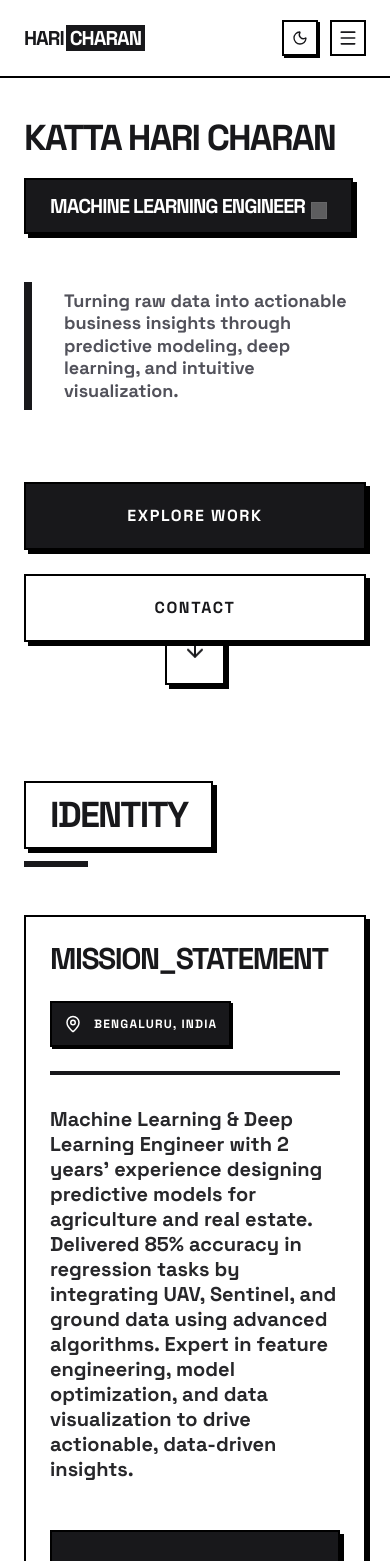
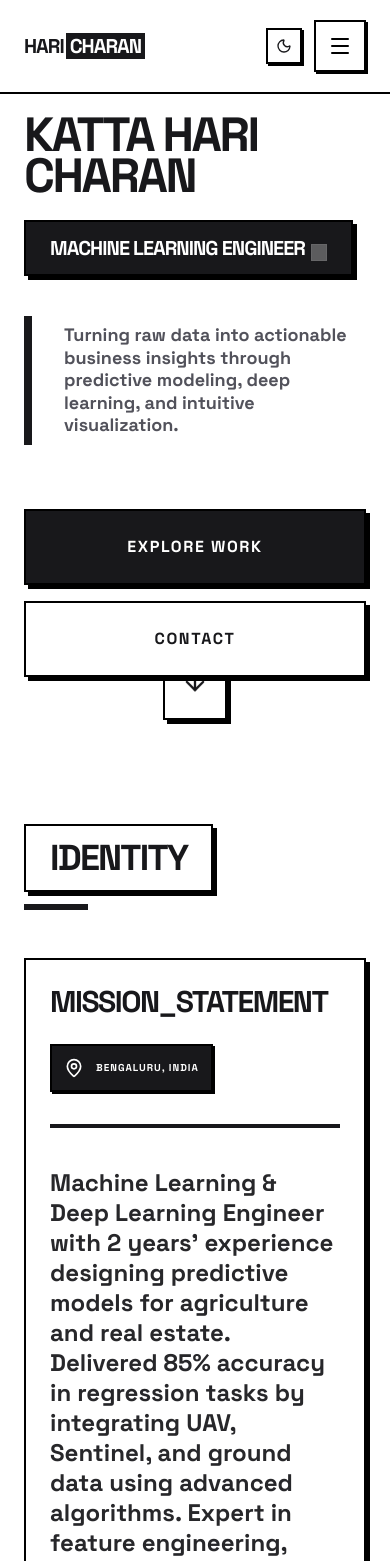
Before and after one commit to haricharnbytes/portfolio, a React (Vite) app: page / in a window 390 px wide. Shown: the top 1561 px of the page. Built offline with nearby package versions, Linux system fonts and the light colour scheme.

Commit message:
Enhance UI and scrolling experience

```diff
--- a/components/About.tsx
+++ b/components/About.tsx
@@ -6,29 +6,29 @@ import { MapPin, Target } from 'lucide-react';
 export const About: React.FC = () => {
   return (
     <Section id="about" title="Identity">
-      <div className="flex flex-col gap-12 items-start max-w-5xl mx-auto">
+      <div className="flex flex-col gap-10 items-start max-w-5xl mx-auto w-full">
         <div className="w-full">
-          <div className="bg-white dark:bg-zinc-900 brutal-border shadow-brutal dark:shadow-brutal-white p-6 md:p-12">
-            <div className="flex flex-col md:flex-row md:items-center justify-between gap-6 mb-8 border-b-4 border-zinc-900 dark:border-white pb-6">
+          <div className="bg-white dark:bg-zinc-900 brutal-border shadow-brutal dark:shadow-brutal-white p-6 sm:p-10 md:p-12">
+            <div className="flex flex-col md:flex-row md:items-center justify-between gap-6 mb-10 border-b-4 border-zinc-900 dark:border-white pb-8">
               <h3 className="text-3xl md:text-4xl font-black uppercase tracking-tighter text-zinc-900 dark:text-white">
                 Mission_Statement
               </h3>
-              <div className="p-3 brutal-border bg-zinc-900 text-white dark:bg-white dark:text-zinc-900 shadow-brutal-sm dark:shadow-brutal-white inline-flex items-center gap-3 font-black uppercase text-xs tracking-widest self-start md:self-center">
-                <MapPin size={18} />
+              <div className="p-3 brutal-border bg-zinc-900 text-white dark:bg-white dark:text-zinc-900 shadow-brutal-sm dark:shadow-brutal-white inline-flex items-center gap-3 font-black uppercase text-[10px] tracking-widest self-start md:self-center">
+                <MapPin size={20} />
                 {ABOUT_DATA.location}
               </div>
             </div>
 
-            <p className="text-xl md:text-3xl font-bold text-zinc-800 dark:text-zinc-200 leading-tight mb-12">
+            <p className="text-2xl sm:text-3xl font-bold text-zinc-800 dark:text-zinc-200 leading-tight mb-12">
               {ABOUT_DATA.bio}
             </p>
 
-            <div className="p-8 bg-zinc-900 text-white dark:bg-white dark:text-zinc-900 brutal-border shadow-brutal transition-all hover:translate-y-[-4px] hover:translate-x-[4px]">
-              <h4 className="text-2xl font-black uppercase tracking-tighter mb-4 flex items-center">
-                <Target size={24} className="mr-4 text-zinc-400 dark:text-zinc-600" />
+            <div className="p-8 bg-zinc-900 text-white dark:bg-white dark:text-zinc-900 brutal-border shadow-brutal transition-all sm:hover:translate-y-[-4px] sm:hover:translate-x-[4px]">
+              <h4 className="text-2xl font-black uppercase tracking-tighter mb-5 flex items-center">
+                <Target size={28} className="mr-4 text-zinc-400 dark:text-zinc-600" />
                 Objectives
               </h4>
-              <p className="text-lg md:text-xl font-bold opacity-90 leading-snug">
+              <p className="text-lg sm:text-xl font-bold opacity-90 leading-snug">
                 {ABOUT_DATA.goals}
               </p>
             </div>
--- a/components/Footer.tsx
+++ b/components/Footer.tsx
@@ -3,51 +3,51 @@ import { SOCIAL_LINKS } from '../constants';
 
 export const Footer: React.FC = () => {
   return (
-    <footer className="bg-white dark:bg-zinc-950 border-t-8 border-zinc-900 dark:border-white py-20 px-6">
+    <footer className="bg-white dark:bg-zinc-950 border-t-8 border-zinc-900 dark:border-white py-16 px-6">
       <div className="max-w-7xl mx-auto flex flex-col items-center text-center">
-        <div className="mb-12">
-          <span className="text-6xl md:text-8xl font-black text-zinc-900 dark:text-white uppercase tracking-tighter">
+        <div className="mb-10 w-full overflow-hidden">
+          <span className="text-5xl sm:text-7xl md:text-8xl font-black text-zinc-900 dark:text-white uppercase tracking-tighter block leading-none">
             HARI<span className="outline-text"> CHARAN</span>
           </span>
         </div>
 
-        <div className="grid grid-cols-2 md:grid-cols-4 gap-8 mb-20 w-full max-w-4xl">
-           <div className="p-8 brutal-border bg-zinc-50 dark:bg-zinc-900">
-              <p className="text-[10px] font-black uppercase mb-4 opacity-50">Focus_Area</p>
-              <p className="font-bold uppercase tracking-tight">Machine Learning</p>
+        <div className="grid grid-cols-2 md:grid-cols-4 gap-4 md:gap-8 mb-16 w-full max-w-4xl">
+           <div className="p-6 md:p-8 brutal-border bg-zinc-50 dark:bg-zinc-900 flex flex-col justify-center items-center">
+              <p className="text-[10px] font-black uppercase mb-3 opacity-50">Focus_Area</p>
+              <p className="font-bold uppercase tracking-tight text-sm sm:text-base">Machine Learning</p>
            </div>
-           <div className="p-8 brutal-border bg-zinc-50 dark:bg-zinc-900">
-              <p className="text-[10px] font-black uppercase mb-4 opacity-50">Stack_Main</p>
-              <p className="font-bold uppercase tracking-tight">Python / PyTorch</p>
+           <div className="p-6 md:p-8 brutal-border bg-zinc-50 dark:bg-zinc-900 flex flex-col justify-center items-center">
+              <p className="text-[10px] font-black uppercase mb-3 opacity-50">Stack_Main</p>
+              <p className="font-bold uppercase tracking-tight text-sm sm:text-base">Python / PyTorch</p>
            </div>
-           <div className="p-8 brutal-border bg-zinc-50 dark:bg-zinc-900">
-              <p className="text-[10px] font-black uppercase mb-4 opacity-50">Region</p>
-              <p className="font-bold uppercase tracking-tight">Bengaluru, IN</p>
+           <div className="p-6 md:p-8 brutal-border bg-zinc-50 dark:bg-zinc-900 flex flex-col justify-center items-center">
+              <p className="text-[10px] font-black uppercase mb-3 opacity-50">Region</p>
+              <p className="font-bold uppercase tracking-tight text-sm sm:text-base">Bengaluru, IN</p>
            </div>
-           <div className="p-8 brutal-border bg-zinc-50 dark:bg-zinc-900">
-              <p className="text-[10px] font-black uppercase mb-4 opacity-50">Year</p>
-              <p className="font-bold uppercase tracking-tight">2025</p>
+           <div className="p-6 md:p-8 brutal-border bg-zinc-50 dark:bg-zinc-900 flex flex-col justify-center items-center">
+              <p className="text-[10px] font-black uppercase mb-3 opacity-50">Year</p>
+              <p className="font-bold uppercase tracking-tight text-sm sm:text-base">2025</p>
            </div>
         </div>
 
-        <div className="w-full flex flex-col md:flex-row items-center justify-between pt-12 border-t-2 border-zinc-200 dark:border-zinc-800 gap-10">
-          <div className="flex flex-wrap justify-center gap-4">
+        <div className="w-full flex flex-col md:flex-row items-center justify-between pt-10 border-t-2 border-zinc-200 dark:border-zinc-800 gap-10">
+          <div className="flex flex-wrap justify-center gap-5">
             {SOCIAL_LINKS.map((link) => (
               <a
                 key={link.platform}
                 href={link.url}
-                className="flex items-center gap-3 px-4 py-2 brutal-border bg-white dark:bg-zinc-900 shadow-brutal-sm dark:shadow-brutal-white hover:bg-zinc-900 hover:text-white dark:hover:bg-white dark:hover:text-zinc-900 transition-all transform hover:-translate-y-1 hover:translate-x-1"
+                className="flex items-center gap-3 px-5 py-3 brutal-border bg-white dark:bg-zinc-900 shadow-brutal-sm dark:shadow-brutal-white hover:bg-zinc-900 hover:text-white dark:hover:bg-white dark:hover:text-zinc-900 transition-all transform hover:-translate-y-1 hover:translate-x-1 min-h-[48px] min-w-[48px] justify-center"
                 aria-label={link.platform}
               >
                 {link.icon}
-                <span className="text-[10px] font-black uppercase tracking-widest hidden sm:inline">
+                <span className="text-[10px] font-black uppercase tracking-widest">
                   {link.platform}
                 </span>
               </a>
             ))}
           </div>
 
-          <div className="text-[10px] font-black uppercase tracking-[0.3em] opacity-40">
+          <div className="text-[10px] font-black uppercase tracking-[0.3em] opacity-40 py-4">
             © Katta Hari Charan
           </div>
         </div>
--- a/components/Hero.tsx
+++ b/components/Hero.tsx
@@ -42,44 +42,41 @@ const TypingEffect = ({ words }: { words: string[] }) => {
 
 export const Hero: React.FC = () => {
   return (
-    <div className="relative min-h-[85vh] flex items-center justify-center pt-24 pb-12 overflow-hidden transition-colors duration-500">
-      {/* Background is clean and minimalist */}
-
+    <div className="relative min-h-[90vh] flex items-center justify-center pt-24 pb-16 overflow-hidden transition-colors duration-500">
       <div className="max-w-7xl px-6 relative z-10 w-full">
         <div className="flex flex-col items-start text-left">
           <div className="relative group cursor-default mb-6 w-full animate-fade-in">
-            {/* Layered text shadow effect for depth on hover using subtle grey */}
             <span
-              className="absolute inset-0 text-4xl sm:text-6xl md:text-8xl lg:text-[9.5rem] font-black text-transparent uppercase tracking-tighter leading-[0.85] select-none transition-all duration-500 group-hover:translate-x-3 group-hover:translate-y-3 group-hover:text-zinc-400/20 dark:group-hover:text-zinc-600/20"
+              className="absolute inset-0 text-5xl sm:text-6xl md:text-8xl lg:text-[9.5rem] font-black text-transparent uppercase tracking-tighter leading-[0.85] select-none transition-all duration-500 group-hover:translate-x-3 group-hover:translate-y-3 group-hover:text-zinc-400/20 dark:group-hover:text-zinc-600/20"
               aria-hidden="true"
             >
               {HERO_DATA.name}
             </span>
 
-            <h1 className="relative text-4xl sm:text-6xl md:text-8xl lg:text-[9.5rem] font-black text-zinc-900 dark:text-white uppercase tracking-tighter leading-[0.85] transition-all duration-300 whitespace-nowrap group-hover:text-zinc-500 dark:group-hover:text-zinc-400">
+            <h1 className="relative text-5xl sm:text-6xl md:text-8xl lg:text-[9.5rem] font-black text-zinc-900 dark:text-white uppercase tracking-tighter leading-[0.85] transition-all duration-300 group-hover:text-zinc-500 dark:group-hover:text-zinc-400">
               {HERO_DATA.name}
             </h1>
           </div>
 
-          <div className="text-xl md:text-4xl font-black uppercase tracking-tighter mb-12 h-14 md:h-16 flex items-center bg-zinc-900 text-white dark:bg-white dark:text-zinc-900 px-6 brutal-border shadow-brutal dark:shadow-brutal-white transition-all transform hover:scale-[1.02] animate-fade-in delay-100">
+          <div className="text-xl md:text-4xl font-black uppercase tracking-tighter mb-10 h-14 md:h-16 flex items-center bg-zinc-900 text-white dark:bg-white dark:text-zinc-900 px-6 brutal-border shadow-brutal dark:shadow-brutal-white transition-all transform hover:scale-[1.02] animate-fade-in delay-100">
              <TypingEffect words={HERO_DATA.roles} />
           </div>
 
-          <div className="flex flex-col lg:flex-row items-start lg:items-center gap-12 w-full max-w-6xl animate-fade-in delay-200">
+          <div className="flex flex-col lg:flex-row items-start lg:items-center gap-10 w-full max-w-6xl animate-fade-in delay-200">
             <p className="text-lg md:text-2xl text-zinc-600 dark:text-zinc-400 max-w-2xl font-bold leading-tight border-l-8 border-zinc-900 dark:border-white pl-8 py-2">
               {HERO_DATA.tagline}
             </p>
 
-            <div className="flex flex-col sm:flex-row items-center gap-6 w-full lg:w-auto mt-6 lg:mt-0">
+            <div className="flex flex-col sm:flex-row items-stretch sm:items-center gap-4 w-full lg:w-auto mt-6 lg:mt-0">
               <a
                 href="#projects"
-                className="px-10 py-5 bg-zinc-900 text-white dark:bg-white dark:text-zinc-900 text-base font-black uppercase tracking-widest brutal-border shadow-brutal dark:shadow-brutal-white transition-all brutal-btn w-full sm:w-auto text-center hover:translate-x-1 hover:-translate-y-1"
+                className="px-10 py-6 sm:py-5 bg-zinc-900 text-white dark:bg-white dark:text-zinc-900 text-base font-black uppercase tracking-widest brutal-border shadow-brutal dark:shadow-brutal-white transition-all brutal-btn text-center hover:translate-x-1 hover:-translate-y-1 min-h-[56px] flex items-center justify-center"
               >
                 Explore Work
               </a>
               <a
                 href="#contact"
-                className="px-10 py-5 bg-white dark:bg-zinc-800 text-zinc-900 dark:text-white text-base font-black uppercase tracking-widest brutal-border shadow-brutal dark:shadow-brutal-white transition-all brutal-btn w-full sm:w-auto text-center hover:translate-x-1 hover:-translate-y-1"
+                className="px-10 py-6 sm:py-5 bg-white dark:bg-zinc-800 text-zinc-900 dark:text-white text-base font-black uppercase tracking-widest brutal-border shadow-brutal dark:shadow-brutal-white transition-all brutal-btn text-center hover:translate-x-1 hover:-translate-y-1 min-h-[56px] flex items-center justify-center"
               >
                 Contact
               </a>
@@ -88,9 +85,9 @@ export const Hero: React.FC = () => {
         </div>
       </div>
 
-      <div className="absolute bottom-8 left-1/2 -translate-x-1/2 md:left-12 md:translate-x-0 group cursor-pointer" onClick={() => document.getElementById('about')?.scrollIntoView({behavior: 'smooth'})}>
-        <div className="p-4 brutal-border bg-white dark:bg-zinc-800 shadow-brutal group-hover:bg-zinc-900 group-hover:text-white dark:group-hover:bg-white dark:group-hover:text-zinc-900 transition-all">
-          <ArrowDown size={24} className="animate-bounce" />
+      <div className="absolute bottom-10 left-1/2 -translate-x-1/2 md:left-12 md:translate-x-0 group cursor-pointer" onClick={() => document.getElementById('about')?.scrollIntoView({behavior: 'smooth'})}>
+        <div className="p-4 brutal-border bg-white dark:bg-zinc-800 shadow-brutal group-hover:bg-zinc-900 group-hover:text-white dark:group-hover:bg-white dark:group-hover:text-zinc-900 transition-all min-w-[56px] min-h-[56px] flex items-center justify-center">
+          <ArrowDown size={28} className="animate-bounce" />
         </div>
       </div>
 
--- a/components/Navbar.tsx
+++ b/components/Navbar.tsx
@@ -23,25 +23,50 @@ export const Navbar: React.FC = () => {
     return () => window.removeEventListener('scroll', handleScroll);
   }, []);
 
+  useEffect(() => {
+    if (isOpen) {
+      document.body.style.overflow = 'hidden';
+    } else {
+      document.body.style.overflow = 'unset';
+    }
+    return () => {
+      document.body.style.overflow = 'unset';
+    };
+  }, [isOpen]);
+
   const handleNavClick = (e: React.MouseEvent<HTMLAnchorElement>, href: string) => {
     if (href.startsWith('#')) {
       e.preventDefault();
       const element = document.querySelector(href);
       if (element) {
         setIsOpen(false);
-        element.scrollIntoView({ behavior: 'smooth' });
+        const offset = 80;
+        const bodyRect = document.body.getBoundingClientRect().top;
+        const elementRect = element.getBoundingClientRect().top;
+        const elementPosition = elementRect - bodyRect;
+        const offsetPosition = elementPosition - offset;
+
+        window.scrollTo({
+          top: offsetPosition,
+          behavior: 'smooth'
+        });
       }
     }
   };
 
   return (
+    <>
       <nav
-      className={`fixed top-0 left-0 right-0 z-50 transition-all duration-300 border-b-2 border-black dark:border-white ${
-        isScrolled || isOpen ? 'bg-white/95 dark:bg-zinc-950/95 backdrop-blur-sm py-3' : 'bg-transparent py-5'
+        className={`fixed top-0 left-0 right-0 z-[100] transition-all duration-300 border-b-2 border-black dark:border-white ${
+          isScrolled || isOpen ? 'bg-white dark:bg-zinc-950 py-3' : 'bg-transparent py-5'
         }`}
       >
         <div className="max-w-7xl mx-auto px-6 md:px-12 flex items-center justify-between">
-        <a href="#" className="text-xl font-black text-zinc-900 dark:text-white uppercase tracking-tighter">
+          <a
+            href="#"
+            className="text-xl font-black text-zinc-900 dark:text-white uppercase tracking-tighter z-[110]"
+            onClick={() => setIsOpen(false)}
+          >
             Hari<span className="bg-zinc-900 text-white dark:bg-white dark:text-zinc-900 px-1 ml-0.5">Charan</span>
           </a>
 
@@ -51,7 +76,7 @@ export const Navbar: React.FC = () => {
                 key={item.label}
                 href={item.href}
                 onClick={(e) => handleNavClick(e, item.href)}
-              className="text-[10px] font-black uppercase tracking-[0.2em] text-zinc-500 dark:text-zinc-400 hover:text-zinc-900 dark:hover:text-white transition-colors relative group"
+                className="text-[10px] font-black uppercase tracking-[0.2em] text-zinc-500 dark:text-zinc-400 hover:text-zinc-900 dark:hover:text-white transition-colors relative group py-2"
               >
                 {item.label}
                 <span className="absolute -bottom-1 left-0 w-0 h-0.5 bg-zinc-900 dark:bg-white transition-all group-hover:w-full"></span>
@@ -61,6 +86,7 @@ export const Navbar: React.FC = () => {
             <ThemeToggle />
             <a
               href={HERO_DATA.resumeLink}
+              download="Katta_Hari_Charan_Resume.pdf"
               className="flex items-center gap-2 px-4 py-2 text-[10px] font-black uppercase tracking-widest bg-zinc-900 text-white dark:bg-white dark:text-zinc-900 brutal-border shadow-brutal-sm dark:shadow-brutal-white brutal-btn transition-all"
             >
               <Download size={12} />
@@ -68,40 +94,60 @@ export const Navbar: React.FC = () => {
             </a>
           </div>
 
-        <div className="md:hidden flex items-center gap-3">
+          <div className="md:hidden flex items-center gap-3 z-[110]">
              <ThemeToggle />
              <button
-            className="p-1.5 brutal-border bg-white dark:bg-zinc-800"
+              className="p-3 brutal-border bg-white dark:bg-zinc-800 text-black dark:text-white transition-transform active:scale-95 shadow-brutal-sm min-w-[44px] min-h-[44px] flex items-center justify-center"
               onClick={() => setIsOpen(!isOpen)}
+              aria-label={isOpen ? "Close menu" : "Open menu"}
+              aria-expanded={isOpen}
             >
-            {isOpen ? <X size={20} /> : <Menu size={20} />}
+              {isOpen ? <X size={24} /> : <Menu size={24} />}
             </button>
           </div>
         </div>
 
-      {isOpen && (
-        <div className="md:hidden bg-white dark:bg-zinc-950 border-t-2 border-black dark:border-white fixed inset-x-0 top-[68px] bottom-0 z-40 overflow-y-auto">
-          <div className="flex flex-col p-8 space-y-8">
-            {NAV_ITEMS.map((item) => (
+        <div
+          className={`md:hidden fixed inset-0 bg-white dark:bg-zinc-950 z-[105] transition-transform duration-500 ease-in-out flex flex-col ${
+            isOpen ? 'translate-y-0' : '-translate-y-full'
+          }`}
+        >
+          <div className="flex flex-col items-center justify-center flex-grow p-8 space-y-6">
+            {NAV_ITEMS.map((item, idx) => (
               <a
                 key={item.label}
                 href={item.href}
                 onClick={(e) => handleNavClick(e, item.href)}
-                className="text-4xl font-black uppercase tracking-tighter text-zinc-900 dark:text-white"
+                style={{ transitionDelay: `${idx * 50}ms` }}
+                className={`text-4xl sm:text-5xl font-black uppercase tracking-tighter text-zinc-900 dark:text-white transition-all transform py-2 block w-full text-center ${
+                  isOpen ? 'opacity-100 translate-y-0' : 'opacity-0 translate-y-4'
+                }`}
               >
                 {item.label}
               </a>
             ))}
             <a
               href={HERO_DATA.resumeLink}
-              className="flex items-center justify-center gap-3 p-6 text-xl font-black uppercase bg-zinc-900 text-white dark:bg-white dark:text-zinc-900 brutal-border shadow-brutal dark:shadow-brutal-white"
+              download="Katta_Hari_Charan_Resume.pdf"
+              style={{ transitionDelay: `${NAV_ITEMS.length * 50}ms` }}
+              className={`flex items-center justify-center gap-3 w-full max-w-xs p-5 text-xl font-black uppercase bg-zinc-900 text-white dark:bg-white dark:text-zinc-900 brutal-border shadow-brutal dark:shadow-brutal-white transition-all transform mt-4 min-h-[60px] ${
+                isOpen ? 'opacity-100 translate-y-0' : 'opacity-0 translate-y-4'
+              }`}
             >
-              <Download size={20} />
+              <Download size={24} />
               Resume
             </a>
+
+            <div className="absolute inset-0 -z-10 opacity-5 pointer-events-none bg-[radial-gradient(#000_1px,transparent_1px)] dark:bg-[radial-gradient(#fff_1px,transparent_1px)] [background-size:20px_20px]"></div>
           </div>
         </div>
+      </nav>
+      {isOpen && (
+        <div
+          className="fixed inset-0 z-[102] bg-black/40 backdrop-blur-[4px] md:hidden"
+          onClick={() => setIsOpen(false)}
+        />
       )}
-    </nav>
+    </>
   );
 };
--- a/components/Skills.tsx
+++ b/components/Skills.tsx
@@ -7,39 +7,35 @@ export const Skills: React.FC = () => {
   const [isDark, setIsDark] = useState(false);
 
   useEffect(() => {
-    // Sync initial theme
     setIsDark(document.documentElement.classList.contains('dark'));
-
-    // Observer to detect theme toggle changes
     const observer = new MutationObserver(() => {
       setIsDark(document.documentElement.classList.contains('dark'));
     });
-
     observer.observe(document.documentElement, { attributes: true, attributeFilter: ['class'] });
     return () => observer.disconnect();
   }, []);
 
   return (
     <Section id="skills" title="Skills">
-      <div className="grid grid-cols-1 md:grid-cols-2 lg:grid-cols-3 gap-8">
+      <div className="grid grid-cols-1 sm:grid-cols-2 lg:grid-cols-3 gap-8">
         {categories.map((category) => (
           <div
             key={category}
-            className="flex flex-col bg-white dark:bg-zinc-900 brutal-border shadow-brutal dark:shadow-brutal-white p-6 transition-all hover:translate-x-1 hover:-translate-y-1"
+            className="flex flex-col bg-white dark:bg-zinc-900 brutal-border shadow-brutal dark:shadow-brutal-white p-6 transition-all sm:hover:translate-x-1 sm:hover:-translate-y-1"
           >
-            <h3 className="text-xs font-black uppercase tracking-tighter text-zinc-900 dark:text-white mb-6 border-b-2 border-zinc-900 dark:border-white pb-2 flex items-center justify-between">
+            <h3 className="text-[10px] font-black uppercase tracking-tighter text-zinc-900 dark:text-white mb-6 border-b-2 border-zinc-900 dark:border-white pb-3 flex items-center justify-between">
               {category}
-              <span className="w-1.5 h-1.5 bg-zinc-900 dark:bg-white"></span>
+              <span className="w-2 h-2 bg-zinc-900 dark:bg-white"></span>
             </h3>
 
-            <div className="grid grid-cols-4 gap-3">
+            <div className="grid grid-cols-3 xs:grid-cols-4 gap-3">
               {SKILLS.filter(s => s.category === category).map((skill) => (
                 <div
                   key={skill.name}
                   title={skill.name}
-                  className="group flex flex-col items-center justify-center p-2 brutal-border bg-zinc-50 dark:bg-zinc-800 hover:bg-zinc-900 dark:hover:bg-white hover:text-white dark:hover:text-zinc-900 transition-all duration-200 aspect-square"
+                  className="group flex flex-col items-center justify-center p-3 brutal-border bg-zinc-50 dark:bg-zinc-800 sm:hover:bg-zinc-900 dark:sm:hover:bg-white sm:hover:text-white dark:sm:hover:text-zinc-900 transition-all duration-200 aspect-square min-w-[60px]"
                 >
-                  <div className="w-8 h-8 mb-1.5 flex items-center justify-center pointer-events-none">
+                  <div className="w-8 h-8 sm:w-9 sm:h-9 mb-2 flex items-center justify-center pointer-events-none">
                     <img
                       src={skill.icon.startsWith('http') ? skill.icon : `https://cdn.simpleicons.org/${skill.icon}/${isDark ? 'ffffff' : '000000'}`}
                       alt={`${skill.name} logo`}
@@ -47,14 +43,13 @@ export const Skills: React.FC = () => {
                       loading="lazy"
                       onError={(e) => {
                         const target = e.target as HTMLImageElement;
-                        // Final fallback if the icon is unavailable or slug is slightly off
                         if (!target.src.includes('666666') && !skill.icon.startsWith('http')) {
                           target.src = `https://cdn.simpleicons.org/${skill.icon}/666666`;
                         }
                       }}
                     />
                   </div>
-                  <span className="text-[7px] font-black uppercase tracking-tighter text-center leading-none">
+                  <span className="text-[8px] font-black uppercase tracking-tighter text-center leading-none">
                     {skill.name}
                   </span>
                 </div>
```
Also changed, not shown: components/Projects.tsx (+17 -17 lines). Lines whose indentation alone changed are shown as unchanged.
